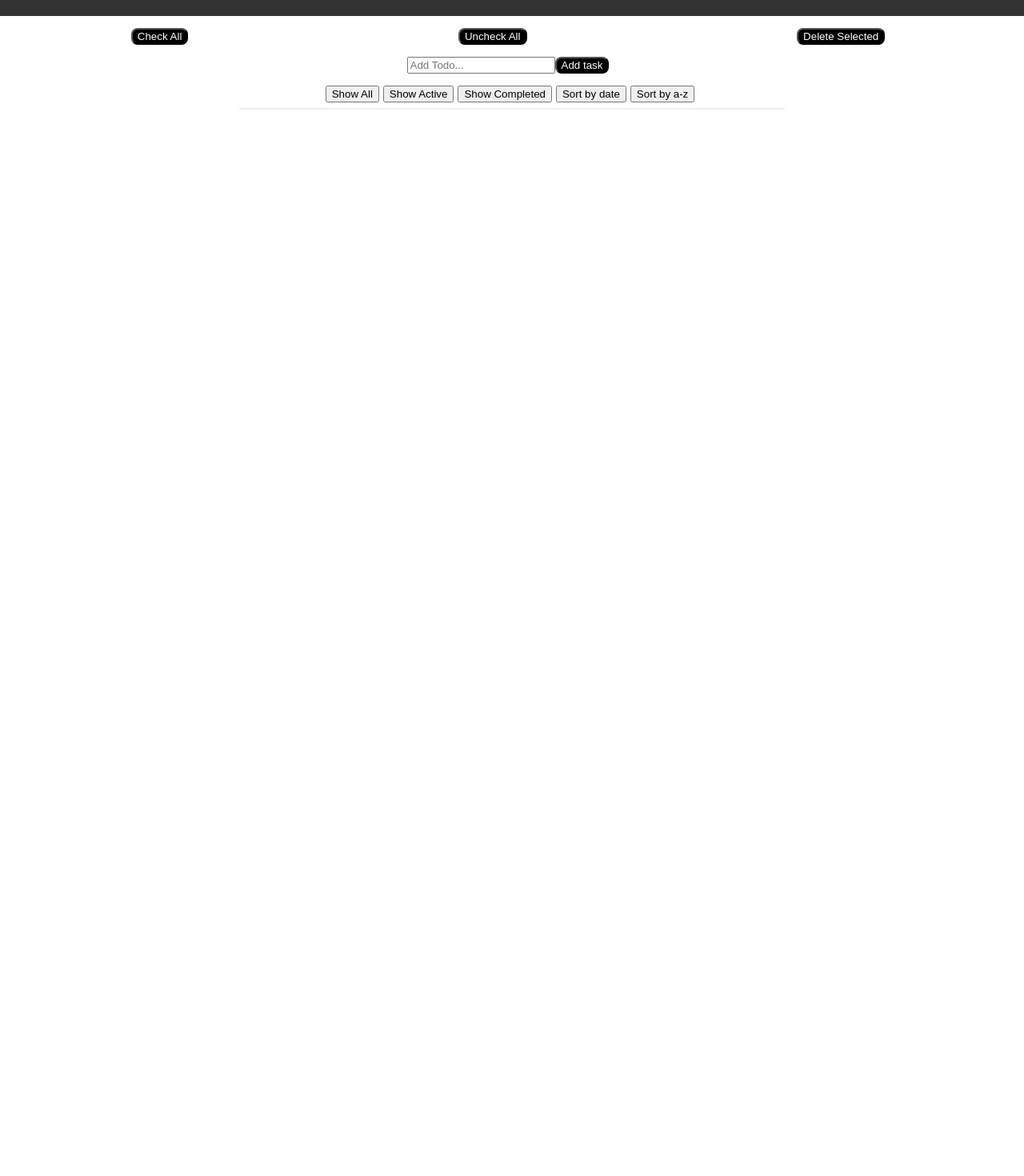
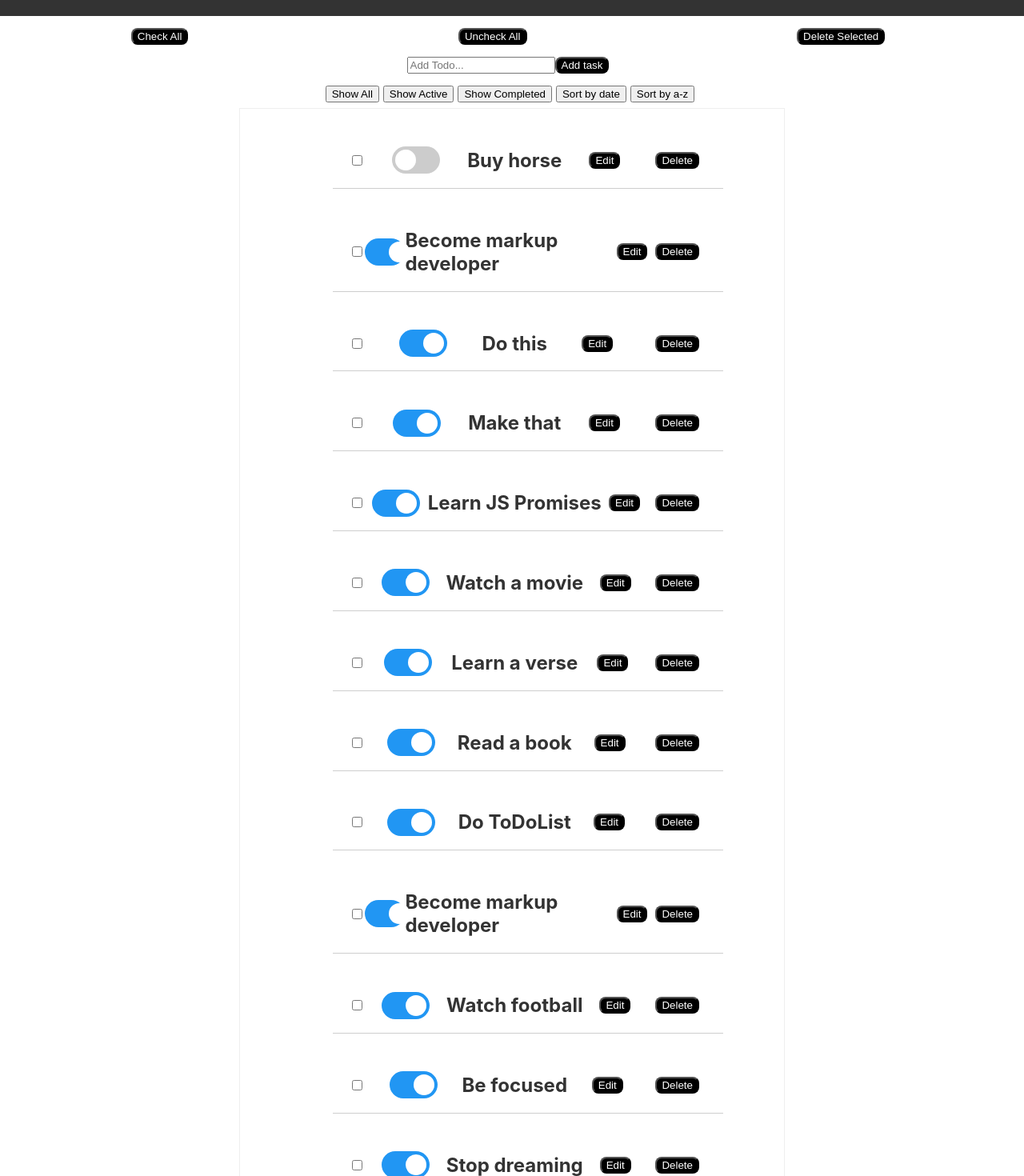
Before and after one commit to pe7r/project, a React (Create React App) app: page / in a window 1280 px wide. Shown: the part 80-1550 px from the top of the page at 80% size. Before the commit the page ends 800 px from the top, so only its background shows below. Built offline with nearby package versions, Linux system fonts and the light colour scheme.

Commit message:
Added some tasks in array 'tasks' (for easier coding) (March 26) #4

```diff
--- a/src/App.js
+++ b/src/App.js
@@ -9,7 +9,73 @@ import Sort from './components/Sort/Sort.js'
 
 class App extends Component {
 	state = {
-		tasks: [],
+		tasks: [
+		{
+        title: 'Buy horse',
+        date: 1553171609032,
+        completed: false,
+      },
+      {
+        title: 'Become markup developer',
+        date: 155317124040,
+        completed: true,
+      },
+      {
+        title: 'Do this',
+        date: 15532543209040,
+        completed: true,
+      },
+      {
+        title: 'Make that',
+        date: 1534571609040,
+        completed: true,
+      },
+      {
+        title: 'Learn JS Promises',
+        date: 1553154309040,
+        completed: true,
+      },
+      {
+        title: 'Watch a movie',
+        date: 15531609040,
+        completed: true,
+      },
+      {
+        title: 'Learn a verse',
+        date: 155317165432040,
+        completed: true,
+      },
+      {
+        title: 'Read a book',
+        date: 1553432040,
+        completed: true,
+      },
+      {
+        title: 'Do ToDoList',
+        date: 15531715342040,
+        completed: true,
+      },
+      {
+        title: 'Become markup developer',
+        date: 15531753240,
+        completed: true,
+      },
+      {
+        title: 'Watch football',
+        date: 15554329040,
+        completed: true,
+      },
+      {
+        title: 'Be focused',
+        date: 155532609040,
+        completed: true,
+      },
+      {
+        title: 'Stop dreaming',
+        date: 15531532409040,
+        completed: true,
+      },
+		],
 		checkedTasks: [],
 		sortedTasks: [],
 		showSortedTasks: false
@@ -39,6 +105,7 @@ class App extends Component {
 		console.log(this.state.checkedTasks)
 	}
 
+
 	/*onCheckAll = (item) => {
 		const checkedTasks = [...this.state.tasks]
 		checkedTasks.forEach((item,i) => {
@@ -50,11 +117,7 @@ class App extends Component {
 		console.log(this.state.checkedTasks)
 	}*/
 
-/*	onCheckAll = (item, itemDate) => {
-		const checkedItems = this.state.tasks.map(task => if)
-	}*/
-
-	/*onUncheckAll = (item) => {
+	onUncheckAll = (item) => {
 		const checkedTasks = [...this.state.tasks]
 		checkedTasks.forEach((item,i) => {
 			this.props.checked = false
@@ -70,7 +133,7 @@ class App extends Component {
 		this.setState({
 			tasks: leftTasks
 		})
-	}*/
+	}
 
 	onDelete = (date) => {
 		const newTasks = this.state.tasks.filter(task => task.date !== date)
--- a/src/components/Filters/Filters.js
+++ b/src/components/Filters/Filters.js
@@ -5,7 +5,7 @@ class Filters extends React.Component {
 	render() {
 		return (
 			<div className="filters">
-				<button onClick={this.props.onCheckAll}>
+				<button onClick={() => this.props.onCheckAll(this.item)}>
 				Check All
 				</button>
 				<button onClick={this.props.onUncheckAll}>
--- a/src/components/ToDoItem/ToDoItem.css
+++ b/src/components/ToDoItem/ToDoItem.css
@@ -18,6 +18,7 @@
     color: white;
     margin-right: 10px;
     border-radius: 8px;
+    cursor: pointer;
 }
 
 .switch {
--- a/src/components/ToDoItem/ToDoItem.js
+++ b/src/components/ToDoItem/ToDoItem.js
@@ -11,6 +11,12 @@ class ToDoItem extends React.Component {
 		edit: false,
 		title: '',
 		itemTitle: ''
+	}
+
+	checkAll = () => {
+		this.setState({
+			checked: true
+		})
 	}
 
 	handleCheck = () => {
```
